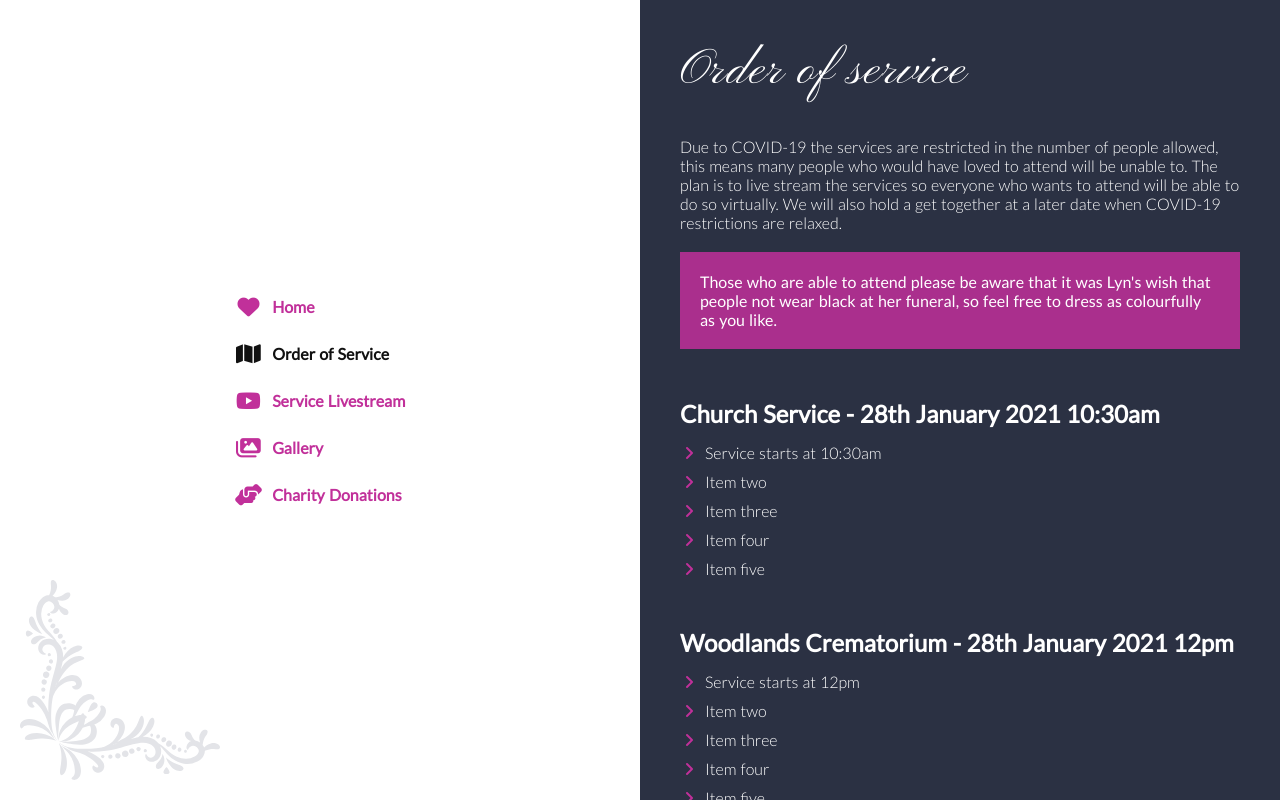
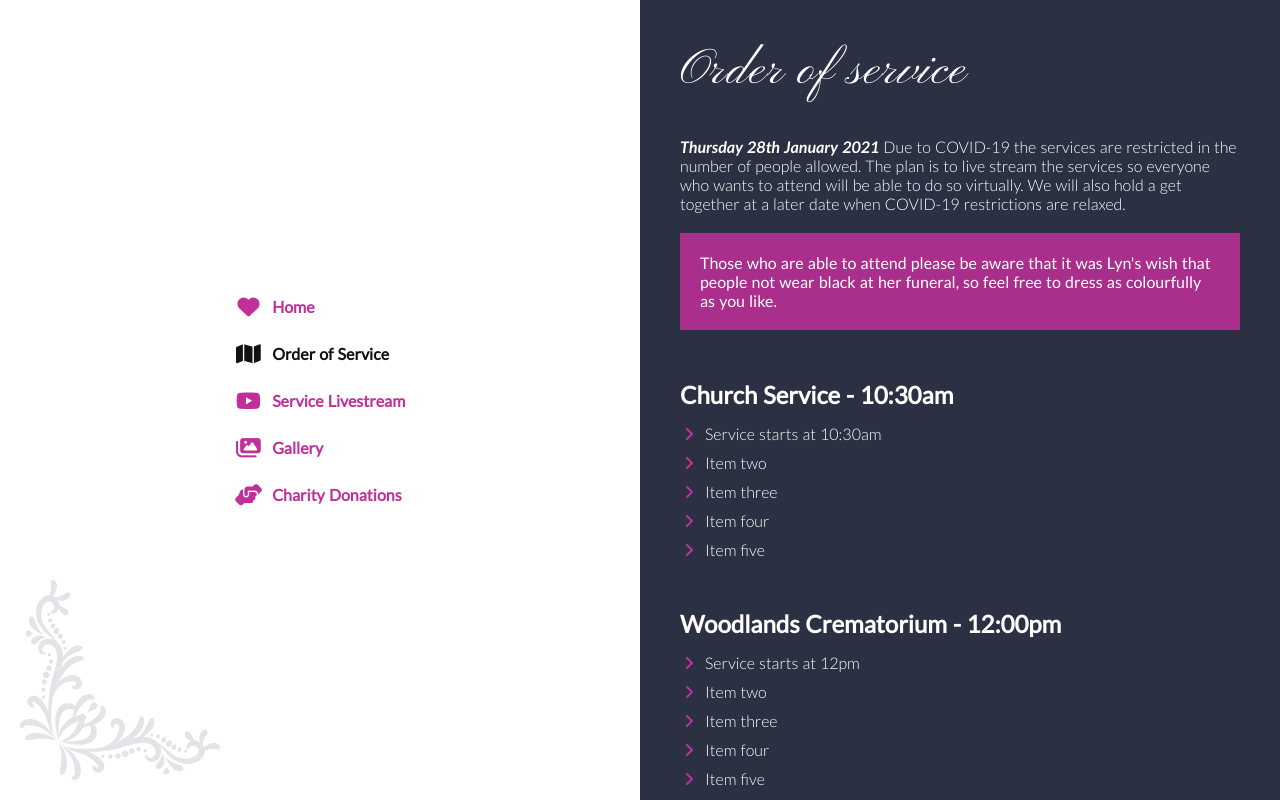
Before and after one commit to Coderior/lovingmemory, a Nuxt app: page /order-of-service in a window 1280 px wide. Built offline with nearby package versions, Linux system fonts and the light colour scheme.

Commit message:
Add day of service

```diff
--- a/pages/live-stream.vue
+++ b/pages/live-stream.vue
@@ -5,7 +5,7 @@
     </div>
     <div class="section details">
       <h1 class="title">Service Livestream</h1>
-      <p>As attendance is restricted due to COVID-19 we hope that you will join us virtually. The services will be held on <em>January 28th 2021</em>, first at Connection Church centre then at Woodlands Crematorium.</p>
+      <p>As attendance is restricted due to COVID-19 we hope that you will join us virtually. The services will be held on <em>Thursday January 28th 2021</em>, first at Connection Church Centre then at Woodlands Crematorium.</p>
       <h2>Church Service</h2>
       <p>The church service is being performed at Connection Church Centre - Kingshurst
       </p>
--- a/pages/order-of-service.vue
+++ b/pages/order-of-service.vue
@@ -5,9 +5,9 @@
     </div>
     <div class="section details">
       <h1 class="title">Order of service</h1>
-      <p>Due to COVID-19 the services are restricted in the number of people allowed, this means many people who would have loved to attend will be unable to. The plan is to live stream the services so everyone who wants to attend will be able to do so virtually. We will also hold a get together at a later date when COVID-19 restrictions are relaxed.</p>
+      <p><em>Thursday 28th January 2021</em> Due to COVID-19 the services are restricted in the number of people allowed. The plan is to live stream the services so everyone who wants to attend will be able to do so virtually. We will also hold a get together at a later date when COVID-19 restrictions are relaxed.</p>
       <p class="highlight">Those who are able to attend please be aware that it was Lyn's wish that people not wear black at her funeral, so feel free to dress as colourfully as you like.</p>
-      <h2>Church Service - 28th January 2021 10:30am</h2>
+      <h2>Church Service - 10:30am</h2>
       <ul class="fa-ul">
         <li><span class="fa-li"><i class="fas fa-angle-right"></i></span>Service starts at 10:30am</li>
         <li><span class="fa-li"><i class="fas fa-angle-right"></i></span>Item two</li>
@@ -15,7 +15,7 @@
         <li><span class="fa-li"><i class="fas fa-angle-right"></i></span>Item four</li>
         <li><span class="fa-li"><i class="fas fa-angle-right"></i></span>Item five</li>
       </ul>
-      <h2>Woodlands Crematorium - 28th January 2021 12pm</h2>
+      <h2>Woodlands Crematorium - 12:00pm</h2>
       <ul class="fa-ul">
         <li><span class="fa-li"><i class="fas fa-angle-right"></i></span>Service starts at 12pm</li>
         <li><span class="fa-li"><i class="fas fa-angle-right"></i></span>Item two</li>
```
